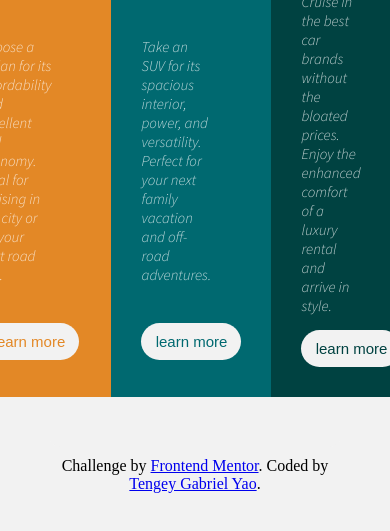
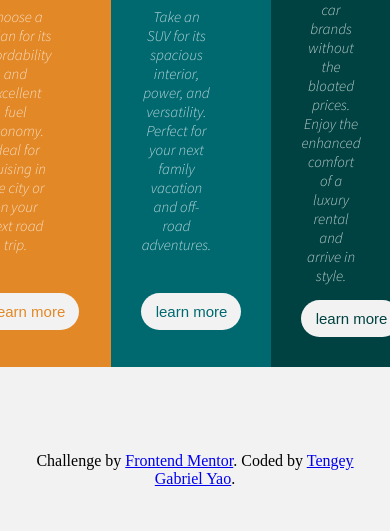
Before and after one commit to littygabby/column-card-preview, a plain HTML site: page index.html in a window 390 px wide. Shown: the part 301-832 px from the top of the page. Drawn offline with Linux system fonts and the light colour scheme.

Commit message:
update css file

```diff
--- a/style.css
+++ b/style.css
@@ -173,3 +173,18 @@ body {
     text-align: center;
     margin-top: 10px;
 }
+
+@media screen and (max-width: 580px) {
+    body {
+        max-width: 100%;
+        padding: 5%;
+        text-align: center;
+    }
+
+    .parents {
+        max-width: 100%;
+    }
+    .attribution {
+        margin-top: 10%;
+    }
+}
```
